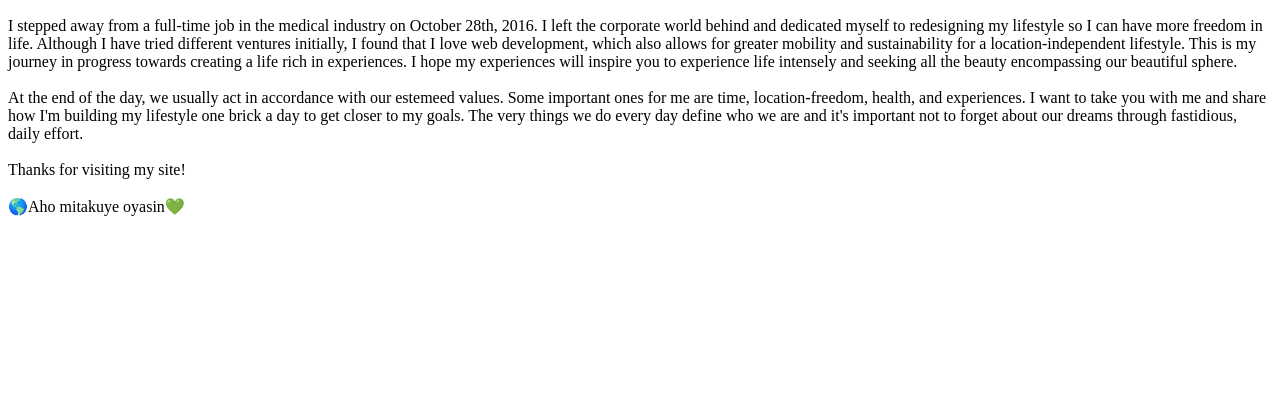
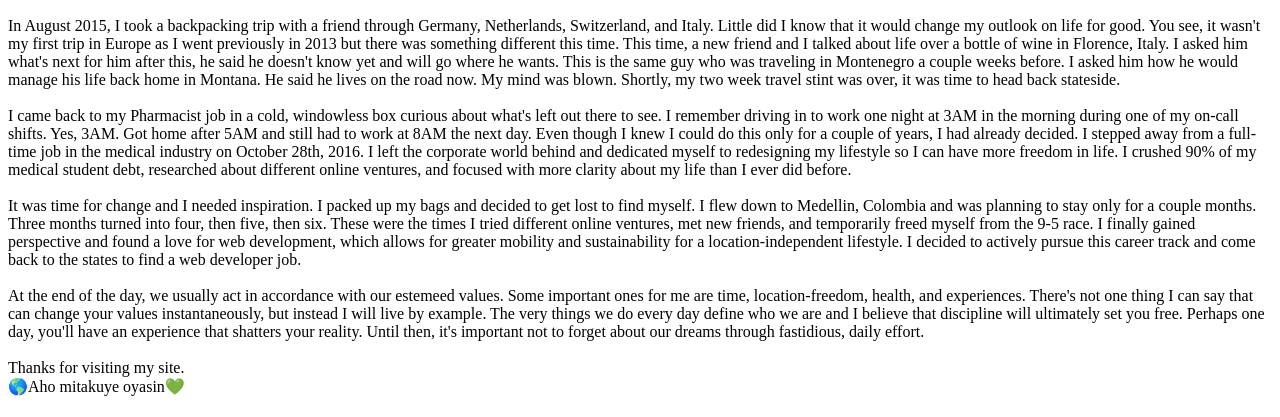
Before and after one commit to timh1203/travel-dev, a Gatsby site: page /about in a window 1280 px wide. Shown: the part 383-800 px from the top of the page. Built offline with nearby package versions, Linux system fonts and the light colour scheme; Gatsby itself is replaced by a stand-in of ours; what styled-components-modifiers would draw is missing.

Commit message:
Update about

```diff
--- a/src/pages/about.js
+++ b/src/pages/about.js
@@ -6,14 +6,19 @@ const AboutPage = () => (
     <H1 modifiers={['my3']}>About</H1>
     <Img modifiers={['w75', 'frame']} src="https://i.imgur.com/NtmLXEU.jpg" alt="Profile Picture" />
     <P modifiers={['fLarge', 'w75', 'm0A']}>
-      I stepped away from a full-time job in the medical industry on October 28th, 2016. I left the corporate world behind and dedicated myself to redesigning my lifestyle so I can have more freedom in life. Although I have tried different ventures initially, I found that I love web development, which also allows for greater mobility and sustainability for a location-independent lifestyle. This is my journey in progress towards creating a life rich in experiences. I hope my experiences will inspire you to experience life intensely and seeking all the beauty encompassing our beautiful sphere.
+      In August 2015, I took a backpacking trip with a friend through Germany, Netherlands, Switzerland, and Italy. Little did I know that it would change my outlook on life for good. You see, it wasn't my first trip in Europe as I went previously in 2013 but there was something different this time. This time, a new friend and I talked about life over a bottle of wine in Florence, Italy. I asked him what's next for him after this, he said he doesn't know yet and will go where he wants. This is the same guy who was traveling in Montenegro a couple weeks before. I asked him how he would manage his life back home in Montana. He said he lives on the road now. My mind was blown. Shortly, my two week travel stint was over, it was time to head back stateside.
     <br />
     <br />
-      At the end of the day, we usually act in accordance with our estemeed values. Some important ones for me are time, location-freedom, health, and experiences. I want to take you with me and share how I'm building my lifestyle one brick a day to get closer to my goals. The very things we do every day define who we are and it's important not to forget about our dreams through fastidious, daily effort.
+      I came back to my Pharmacist job in a cold, windowless box curious about what's left out there to see. I remember driving in to work one night at 3AM in the morning during one of my on-call shifts. Yes, 3AM. Got home after 5AM and still had to work at 8AM the next day. Even though I knew I could do this only for a couple of years, I had already decided. I stepped away from a full-time job in the medical industry on October 28th, 2016. I left the corporate world behind and dedicated myself to redesigning my lifestyle so I can have more freedom in life. I crushed 90% of my medical student debt, researched about different online ventures, and focused with more clarity about my life than I ever did before.
     <br />
     <br />
-      Thanks for visiting my site!
+      It was time for change and I needed inspiration. I packed up my bags and decided to get lost to find myself. I flew down to Medellin, Colombia and was planning to stay only for a couple months. Three months turned into four, then five, then six. These were the times I tried different online ventures, met new friends, and temporarily freed myself from the 9-5 race. I finally gained perspective and found a love for web development, which allows for greater mobility and sustainability for a location-independent lifestyle. I decided to actively pursue this career track and come back to the states to find a web developer job.
     <br />
+    <br />
+      At the end of the day, we usually act in accordance with our estemeed values. Some important ones for me are time, location-freedom, health, and experiences. There's not one thing I can say that can change your values instantaneously, but instead I will live by example. The very things we do every day define who we are and I believe that discipline will ultimately set you free. Perhaps one day, you'll have an experience that shatters your reality. Until then, it's important not to forget about our dreams through fastidious, daily effort.
+    <br />
+    <br />
+      Thanks for visiting my site.
     <br />
       🌎Aho mitakuye oyasin💚
     </P>
```
